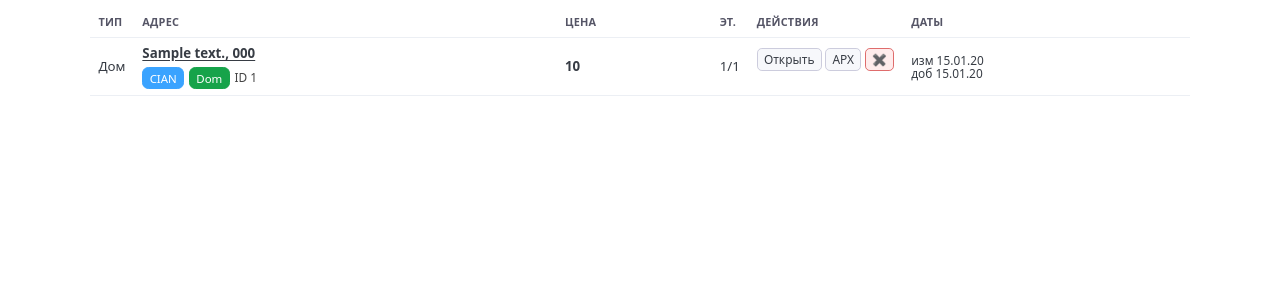
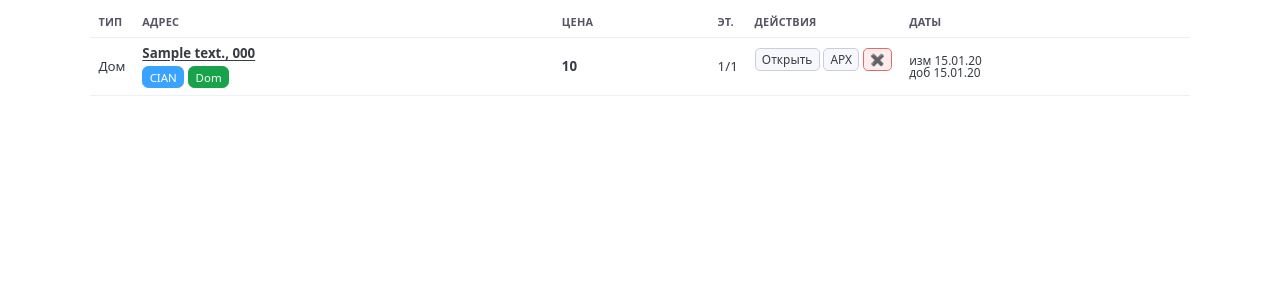
Before and after one commit to isty-maker/mini-crm-realty, a Django app: page /panel/ in a window 1280 px wide. Shown: the part 112-412 px from the top of the page. Run offline with Django 5.2, Linux system fonts and the light colour scheme; tables that the repository leaves empty hold one stand-in row (values such as "Sample post"); some libraries are stand-ins or nearby versions.

Commit message:
Adjust panel address formatting and hide external id

```diff
--- a/core/templates/core/panel_list.html
+++ b/core/templates/core/panel_list.html
@@ -10,16 +10,23 @@
     }
     .panel-table .addr-sub {
       display: flex;
-      gap: .35rem;
-      margin-top: .2rem;
+      gap: .3rem;
+      margin-top: .15rem;
+      align-items: center;
       flex-wrap: wrap;
-      align-items: center;
       font-size: .85rem;
       color: #555;
     }
-    .panel-table .addr-sub .addr-meta {
-      color: #444;
-      font-weight: 500;
+    .sr-only {
+      position: absolute;
+      width: 1px;
+      height: 1px;
+      padding: 0;
+      margin: -1px;
+      overflow: hidden;
+      clip: rect(0, 0, 0, 0);
+      white-space: nowrap;
+      border: 0;
     }
   </style>
 {% endblock %}
@@ -71,9 +78,9 @@
         <td class="addr" title="{{ row.full_address|default:row.address }}">
           <a class="addr-link" href="{% url 'panel_edit' row.id %}">{{ row.address|default:"—" }}</a>
           <div class="addr-sub">
-            <span class="chip {% if row.export_to_cian %}on cian{% else %}off{% endif %}" data-action="toggle-cian">CIAN</span>
-            <span class="chip {% if row.export_to_domklik %}on dom{% else %}off{% endif %}" data-action="toggle-dom">Dom</span>
-            {% if row.external_id %}<span class="addr-meta">ID {{ row.external_id }}</span>{% endif %}
+            <span class="chip {{ row.export_to_cian|yesno:'on cian,off' }}" data-action="toggle-cian">CIAN</span>
+            <span class="chip {{ row.export_to_domklik|yesno:'on dom,off' }}" data-action="toggle-dom">Dom</span>
+            {% if row.external_id %}<span class="sr-only">{{ row.external_id }}</span>{% endif %}
           </div>
         </td>
         <td class="price-cell" data-price-raw="{{ row.price_raw|default:'' }}">
--- a/core/views.py
+++ b/core/views.py
@@ -130,13 +130,13 @@ def _compact_address(prop) -> str:
     if not street and not house and base_address:
         street = base_address
 
-    cleaned_base = re.sub(
-        r"(?:г\.?\s*)?Новокузнецк,?",
-        "",
-        base_address,
-        flags=re.IGNORECASE,
-    )
-    cleaned_base = re.sub(r"\s+", " ", cleaned_base).strip(", ").strip()
+    nb = "\xa0"
+    # Убираем "г. Новокузнецк" в любых форматах (с точками, пробелами, NBSP, словом "город", лишними запятыми).
+    pattern_city = rf"(?:^|[,\s{nb}]+)(?:г\.?|город)?\s*Новокузнецк\.?\s*(?:,|{nb})?"
+    cleaned_base = re.sub(pattern_city, " ", base_address, flags=re.IGNORECASE)
+    cleaned_base = re.sub(rf"[\s{nb}]+", " ", cleaned_base).strip()
+    cleaned_base = re.sub(r"\s*,\s*,+", ", ", cleaned_base)
+    cleaned_base = cleaned_base.strip(", ").strip()
 
     locality_part = ""
     for candidate in (locality, city):
@@ -146,6 +146,7 @@ def _compact_address(prop) -> str:
 
     house_part = house
     if apartment:
+        # Всегда дом-квартира через дефис (например, 10-15). Если дома нет, выводим только квартиру без лишних знаков.
         suffix = f"-{apartment}"
         house_part = f"{house}{suffix}" if house else apartment
 
```
